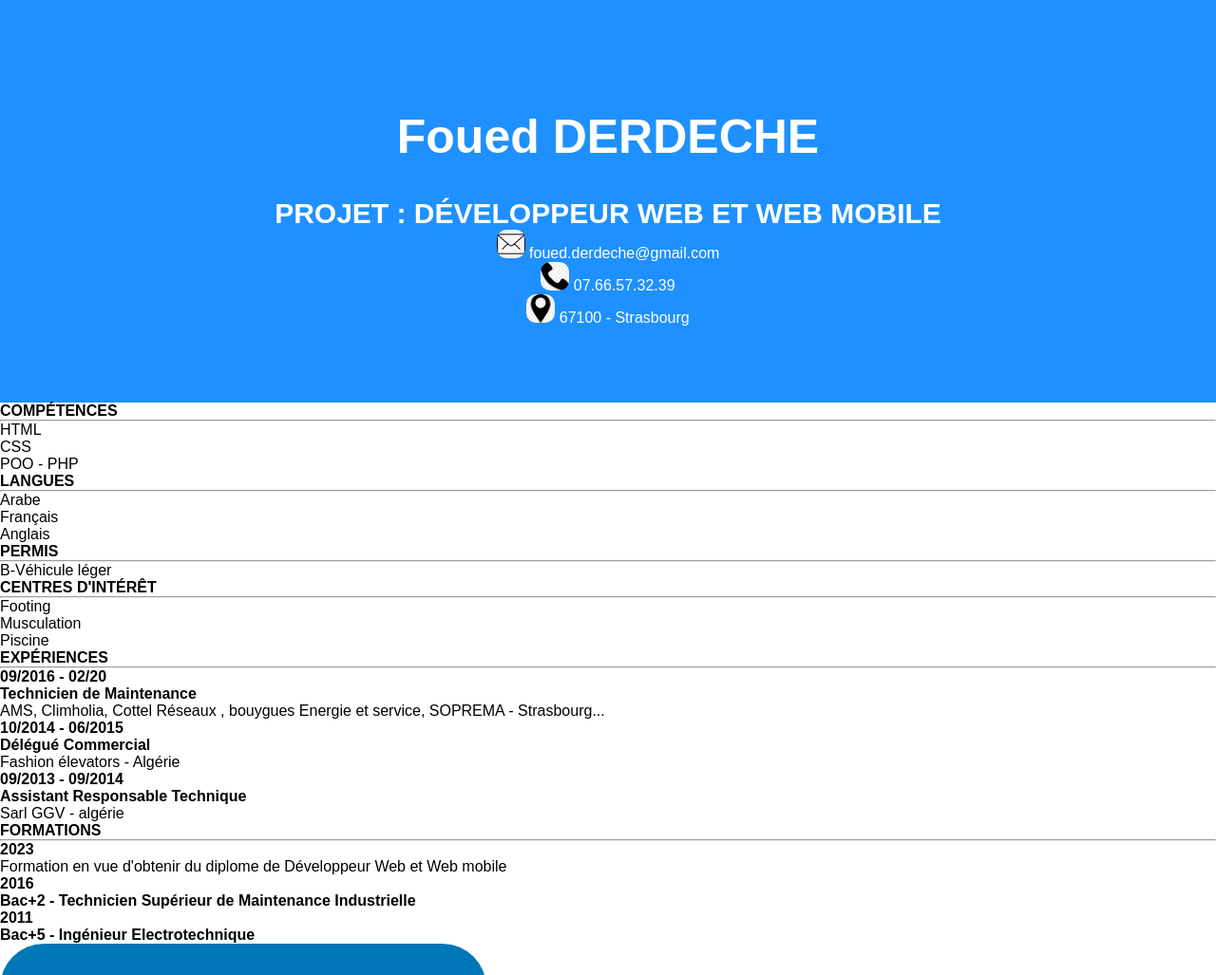
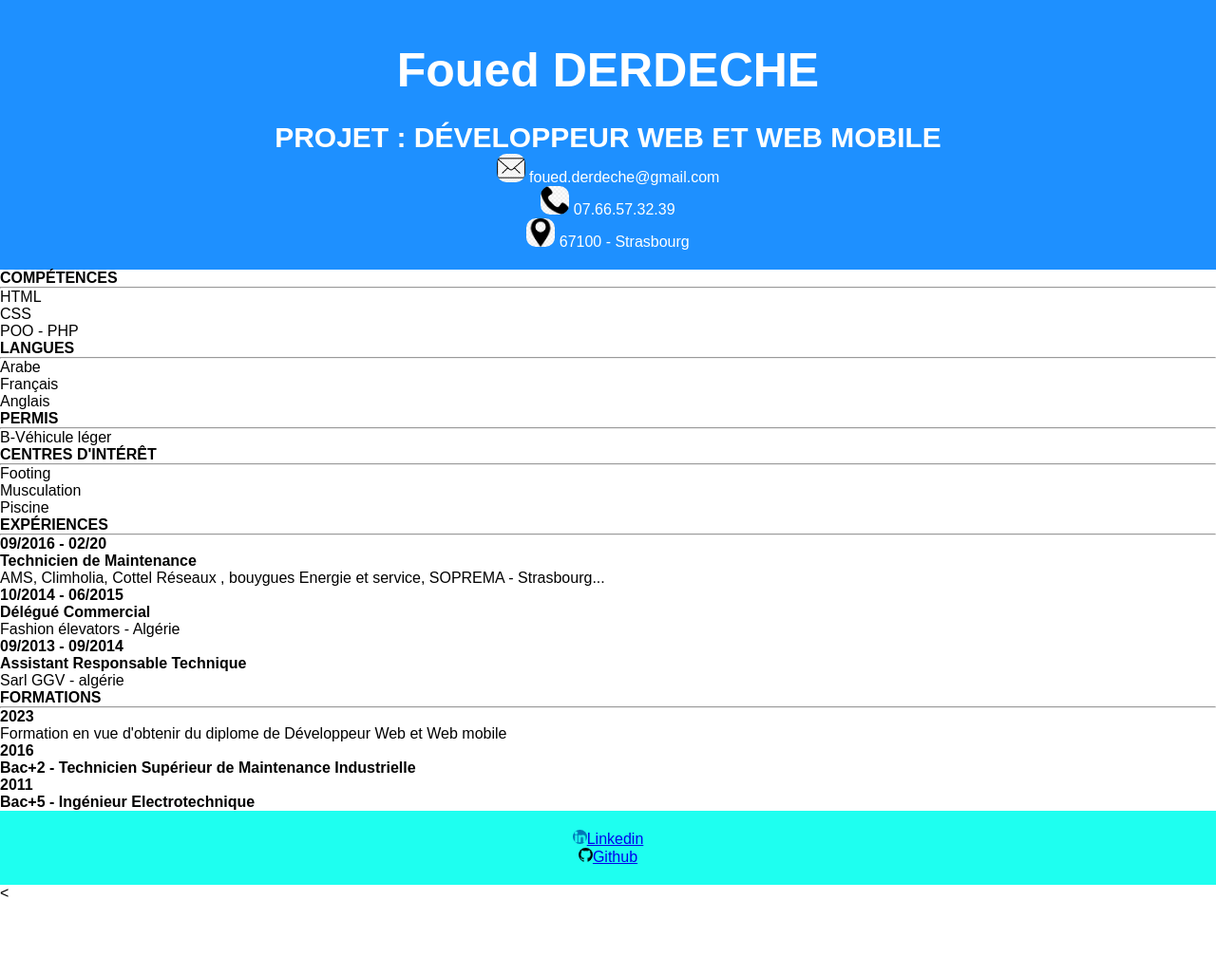
Before and after one commit to derdeche/PROJET-CV, a plain HTML site: page index.html in a window 1280 px wide. Shown: the top 1027 px of the page at 95% size. After the commit the page ends 950 px from the top, so only its background shows below. Drawn offline with Linux system fonts and the light colour scheme.

Commit message:
modif padding h1

```diff
--- a/style.css
+++ b/style.css
@@ -7,7 +7,7 @@
 
 h1
 {
-    padding: 35px;
+    padding: 25px;
     text-align: center;
     font-size: 50px;
 }
@@ -20,7 +20,7 @@ h2
 header
 {
     text-align: center ;
-    padding: 80px;
+    padding: 20px;
     background-color: dodgerblue;
     color: white;
 }
@@ -32,3 +32,21 @@ header
     border-radius: 10px;
     width: 30px;
 }
+
+.footer img
+{
+    border-radius: 10px;
+    width: 15px;
+
+
+}
+
+.footer
+{
+    text-align: center ;
+    padding: 20px;
+    background-color: rgb(30, 255, 240);
+    color:black;
+
+
+}
```
